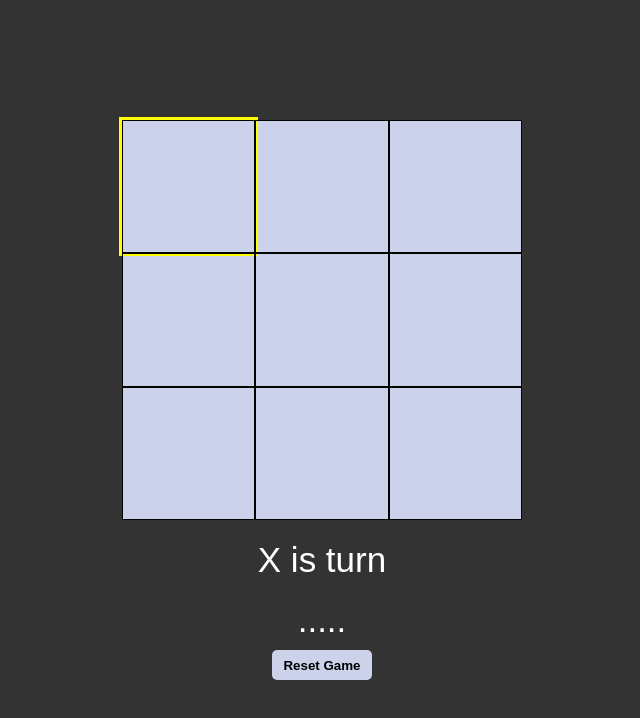
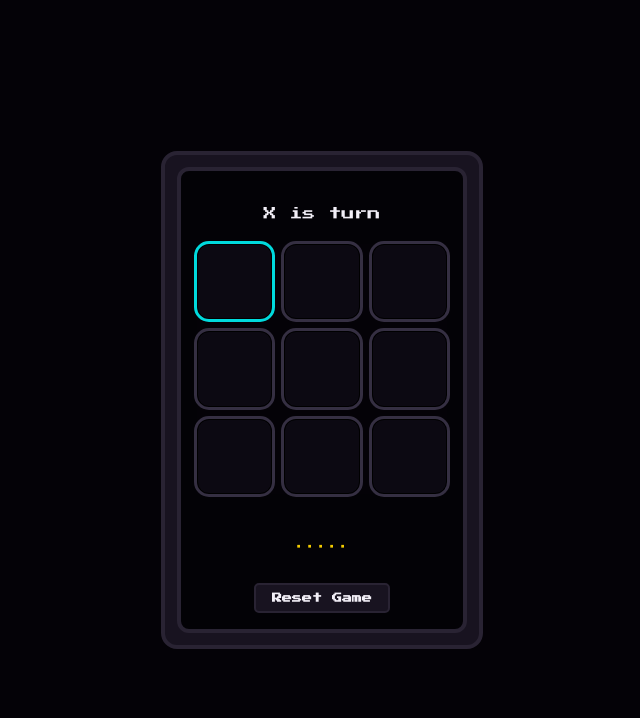
Before and after one commit to Mohammedhaamdy/xo-game, a website built with Vite: page vanilla/index.html in a window 1280 px wide. Shown: the whole page, without its empty margins (318-958 px from the left). Built offline with nearby package versions, Linux system fonts and the light colour scheme.

Commit message:
change colors , and fonts

```diff
--- a/vanilla/index.html
+++ b/vanilla/index.html
@@ -7,12 +7,15 @@
     <title>vanilla</title>
   </head>
   <body>
+    <div class="cabinet">
+      <div class="container">
+        <div id="turn"></div>
         <div id="grid">
           <div class="cell"></div>
           <div class="cell"></div>
           <div class="cell"></div>
 
-      <div class="cell"></div>
+          <div class="cell "></div>
           <div class="cell"></div>
           <div class="cell"></div>
 
@@ -20,9 +23,10 @@
           <div class="cell"></div>
           <div class="cell"></div>
         </div>
-    <div id="turn"></div>
         <div id="result"></div>
         <button class="reset-btn">Reset Game</button>
+      </div>
+    </div>
     <script type="module" src="/src/main.js"></script>
   </body>
 </html>
--- a/vanilla/src/style.css
+++ b/vanilla/src/style.css
@@ -1,19 +1,58 @@
+@import url('https://fonts.googleapis.com/css2?family=Press+Start+2P&family=VT323&display=swap');
+
 :root {
-  --grid-size: 400px;
+  /* color palette */
+  --color-void: #040207;
+  --color-cabinet: #181320;
+  --color-screen: #030206;
+  --color-cell: #0c0912;
+  --color-cell-hover: #1f192b;
+  --color-border: #352f42;
+  --color-text: #f3f0f8;
+  --color-text-dim: #9a96a3;
+  --color-primary-X: #f674d0;
+  --color-secondary-O: #00dadd;
+  --color-win: #f3cb00;
+  /* spacing scale */
+  --space-1: 4px;
+  --space-2: 8px;
+  --space-3: 12px;
+  --space-4: 16px;
+  --space-5: 24px;
+  --space-6: 32px;
+  --space-7: 48px;
+  --space-8: 64px;
+  /* font-family */
+  --press-start-2p: "Press Start 2P", system-ui;
+  --vt-323: "VT323", monospace;
+  /* type scale */
+  --text-turn: 13px;
+  --text-result: 11px;
+  --text-button: 10px;
+  --text-label: 9px;
+  --text-body: 20px;
+  --text-caption: 16px;
+
+
+  --grid-size: 250px;
   --cell-size: calc((var(--grid-size) / 3) - 2px);
   --bg-dark: #333;
   --text-light: white;
   --grid-bg: #ccd2ea;
+
+
+
 }
 
 * {
   margin: 0;
   padding: 0;
+  box-sizing: border-box;
 }
 
 body {
   align-items: center;
-  background: var(--bg-dark);
+  background: var(--color-void);
   display: flex;
   flex-direction: column;
   justify-content: center;
@@ -21,23 +60,46 @@ body {
   font-family: sans-serif;
 }
 
+.cabinet {
+  background-color: var(--color-cabinet);
+  padding: var(--space-3);
+  border: solid #292333 var(--space-1);
+  border-radius: var(--space-4);
+  /* width: 80%; */
+}
+
+.container {
+  background-color: var(--color-screen);
+  display: flex;
+  flex-direction: column;
+  align-items: center;
+  border: solid #292333 var(--space-1);
+  border-radius: var(--space-3);
+  padding: var(--space-4);
+  gap: var(--space-5);
+}
+
 #grid {
   display: grid;
   grid-template-columns: repeat(3, 1fr);
   width: min(var(--grid-size), 90vw);
   height: min(var(--grid-size), 90vh);
-
-  background-color: var(--grid-bg);
+  background-color: var(--color-void);
+  gap: var(--space-3);
 }
 
-#grid div {
+#grid .cell {
   display: flex;
   justify-content: center;
   align-items: center;
-  height: min(var(--cell-size), 90vh);
   border: 1px solid;
   font-size: 100px;
+  background-color: var(--color-cell);
+  outline: solid 3px var(--color-border);
+  border-radius: var(--space-3);
 }
+
+
 
 #turn,
 #result {
@@ -46,21 +108,40 @@ body {
   font-size: 35px;
 }
 
+#turn,
+#result,
+.reset-btn {
+  font-family: var(--press-start-2p);
+}
+
+#turn {
+  color: var(--color-text);
+  font-size: var(--text-turn);
+}
+
+#result {
+  color: var(--color-win);
+  font-size: var(--text-result);
+}
+
 
 .selected {
-  outline: 3px solid yellow;
+  border: none;
+  outline-color: var(--color-secondary-O) !important;
+
 }
 
 .winner {
-  color: green;
+  color: var(--color-win);
 }
 
 .reset-btn {
-  border: none;
-  width: 100px;
-  height: 30px;
+  border: solid #292333 2px;
+  padding: var(--space-2) var(--space-4);
   border-radius: 5px;
   font-weight: bold;
-  background-color: var(--grid-bg);
+  background-color: var(--color-cabinet);
+  color: var(--color-text);
   margin-top: 10px;
+  font-size: var(--text-button);
 }
```
Lines whose indentation alone changed are shown as unchanged.
